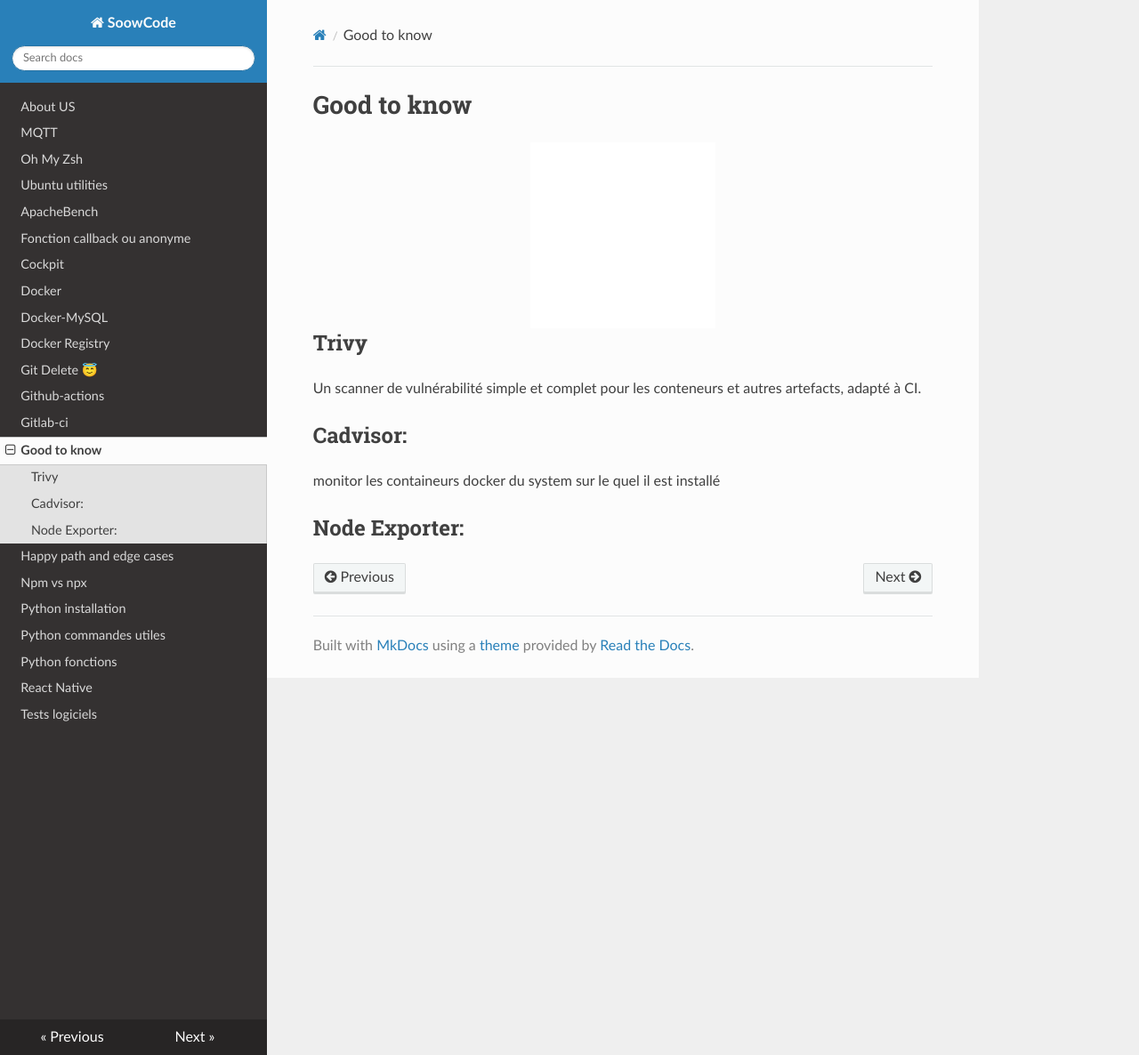
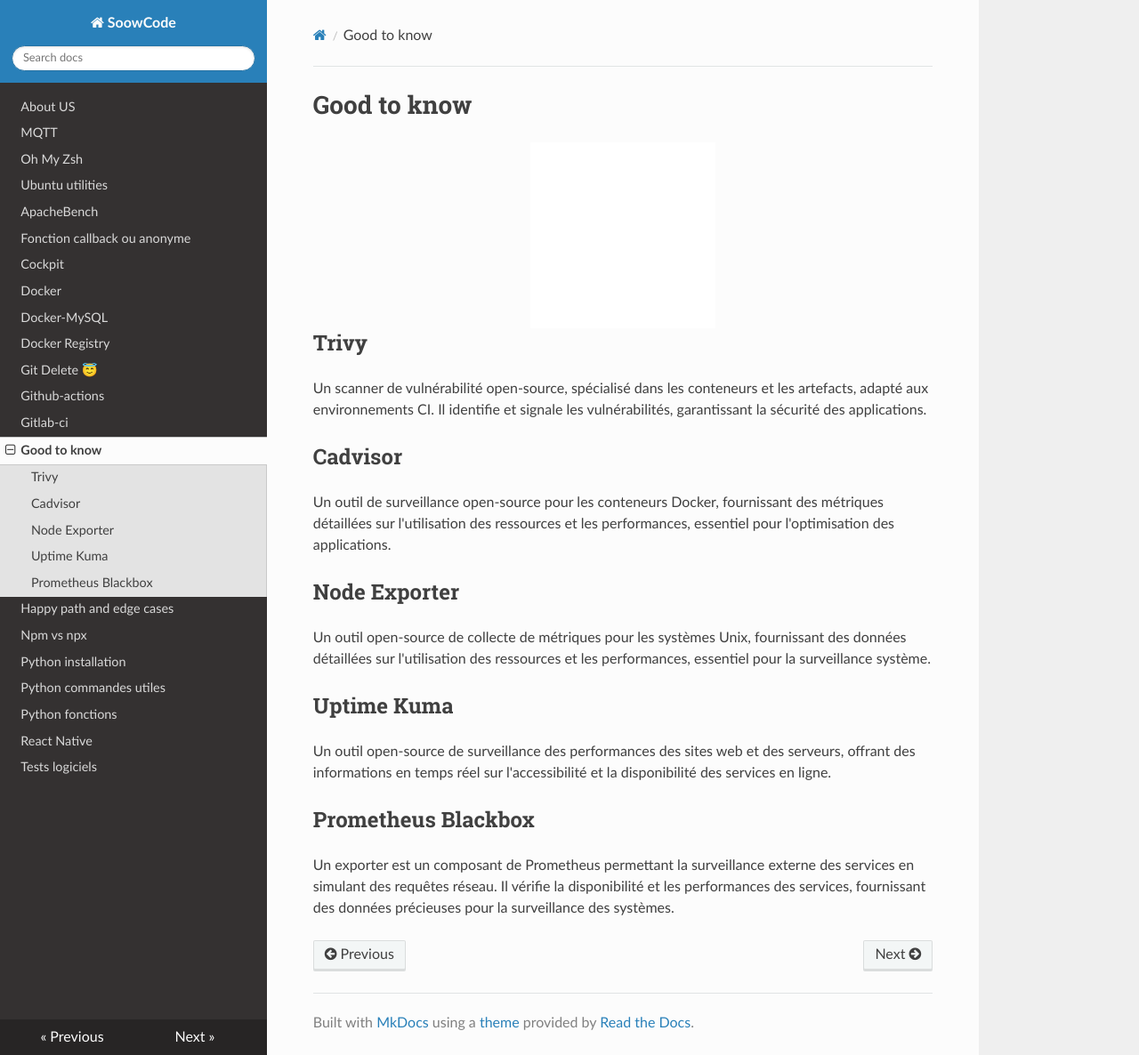
Before and after one commit to soowcode/soowcode.github.io, an MkDocs documentation site: the page built from docs/good-to-know.md, in a window 1280 px wide and 1186 px high. Shown: the whole window at 89% size. Built offline with MkDocs 1.6.1, drawn with Linux system fonts in a browser that asks for light colours; nearby versions of some CDN libraries.

Commit message:
Update good-to-know.md

```diff
--- a/docs/good-to-know.md
+++ b/docs/good-to-know.md
@@ -5,9 +5,17 @@
 
 
 ## Trivy
-Un scanner de vulnérabilité simple et complet pour les conteneurs et autres artefacts, adapté à CI.
+Un scanner de vulnérabilité open-source, spécialisé dans les conteneurs et les artefacts, adapté aux environnements CI. Il identifie et signale les vulnérabilités, garantissant la sécurité des applications.
 
-## Cadvisor:
-monitor les containeurs docker du system sur le quel il est installé
+## Cadvisor
+Un outil de surveillance open-source pour les conteneurs Docker, fournissant des métriques détaillées sur l'utilisation des ressources et les performances, essentiel pour l'optimisation des applications.
 
-## Node Exporter:
+## Node Exporter
+Un outil open-source de collecte de métriques pour les systèmes Unix, fournissant des données détaillées sur l'utilisation des ressources et les performances, essentiel pour la surveillance système.
+
+
+## Uptime Kuma
+Un outil open-source de surveillance des performances des sites web et des serveurs, offrant des informations en temps réel sur l'accessibilité et la disponibilité des services en ligne.
+
+## Prometheus Blackbox
+Un exporter est un composant de Prometheus permettant la surveillance externe des services en simulant des requêtes réseau. Il vérifie la disponibilité et les performances des services, fournissant des données précieuses pour la surveillance des systèmes.
```
